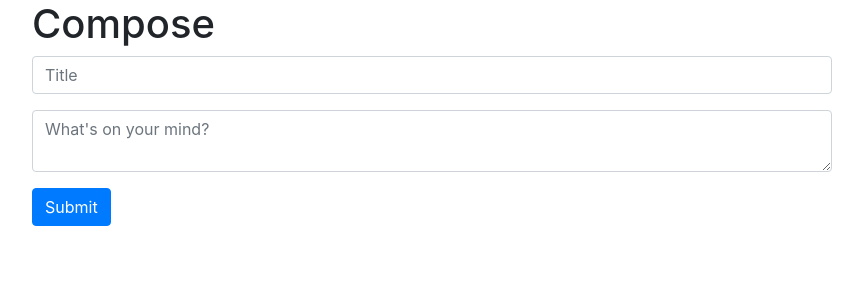
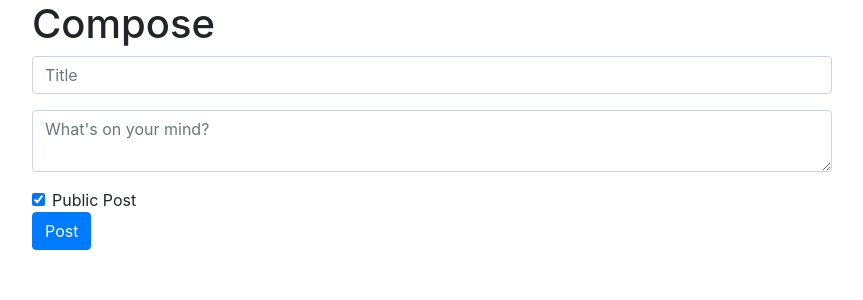
Before and after one commit to mgh35/lab-zen_of_django, a Django app: a page that uses blog/blog/templates/blog/posts_compose.html in a window 1280 px wide. Shown: the part 96-396 px from the top of the page, without its empty margins (208-1071 px from the left). Run offline with Django 3.2, Linux system fonts and the light colour scheme; the visitor is signed in with stand-in values (Sample User, id 1); some libraries are stand-ins or nearby versions.

Commit message:
Add visibility to the compose form

```diff
--- a/blog/blog/forms.py
+++ b/blog/blog/forms.py
@@ -13,4 +13,4 @@ class AnyPasswordUserCreationForm(UserCreationForm):
 class PostForm(forms.ModelForm):
     class Meta:
         model = Post
-        fields = ["title", "text"]
+        fields = ["title", "text", "is_public"]
--- a/blog/blog/templates/blog/posts_compose.html
+++ b/blog/blog/templates/blog/posts_compose.html
@@ -28,7 +28,11 @@
                 </div>
             {% endif %}
         </div>
-        <input class="btn btn-primary" type="submit" value="Submit">
+        <div class="form-check">
+            <input type="checkbox" class="form-check-input" id="id_is_public" name="is_public" {% if form.is_public.value %}checked{% endif %}>
+            <label class="form-check-label" for="id_is_public">Public Post</label>
+        </div>
+        <input class="btn btn-primary" type="submit" value="Post">
 
     </form>
 {% endblock content %}
```
